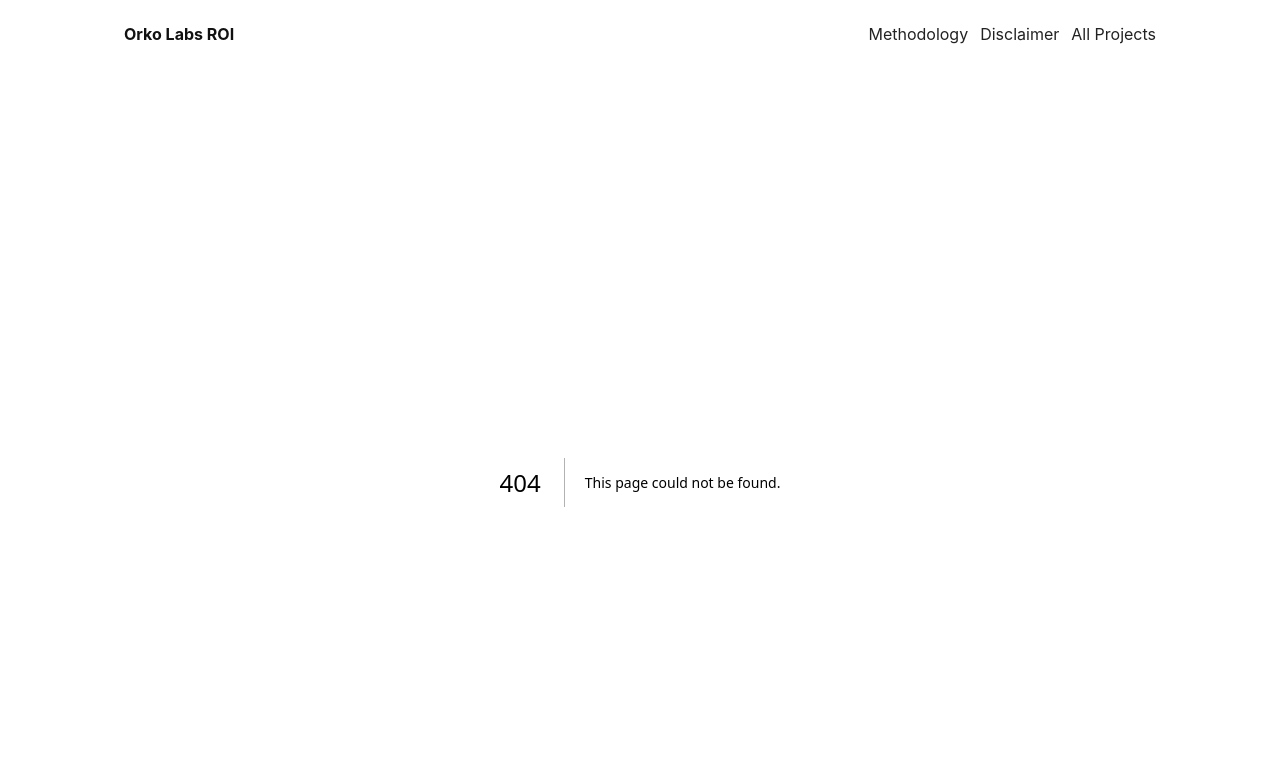
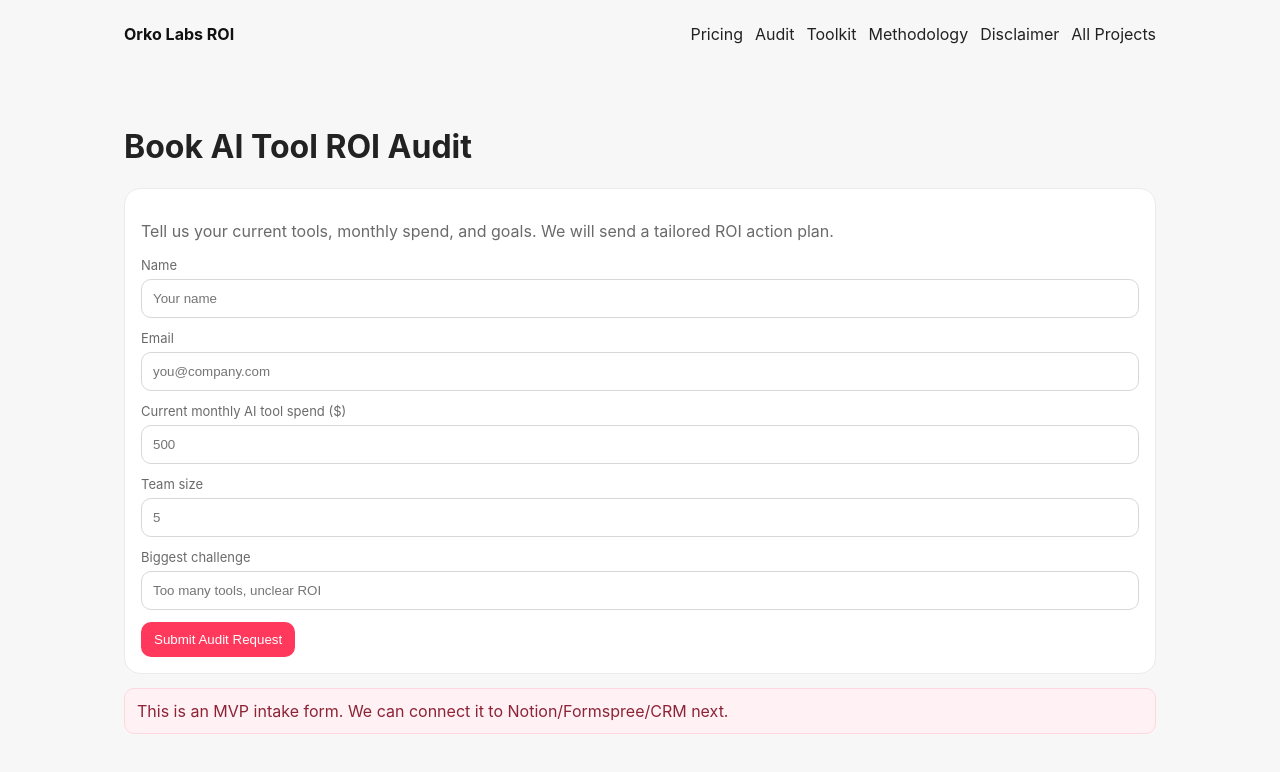
Before and after one commit to ankurvsoni/ai-tool-roi-calculators, a Next.js app: page /audit in a window 1280 px wide. Before the commit this address had no page. Shown: the top 772 px of the page. Built offline with nearby package versions, Linux system fonts and the light colour scheme.

Commit message:
Add non-affiliate monetization flow: pricing, audit intake, toolkit pages and CTAs

```diff
--- /dev/null
+++ b/app/audit/page.js
@@ -0,0 +1,11 @@
+export default function Audit(){
+  return <main className="wrap"><h1>Book AI Tool ROI Audit</h1><div className="box"><p className="muted">Tell us your current tools, monthly spend, and goals. We will send a tailored ROI action plan.</p>
+  <form>
+    <label>Name</label><input placeholder="Your name" />
+    <label>Email</label><input placeholder="you@company.com" />
+    <label>Current monthly AI tool spend ($)</label><input type="number" placeholder="500" />
+    <label>Team size</label><input type="number" placeholder="5" />
+    <label>Biggest challenge</label><input placeholder="Too many tools, unclear ROI" />
+    <button className="btn" type="button">Submit Audit Request</button>
+  </form></div><div className="notice">This is an MVP intake form. We can connect it to Notion/Formspree/CRM next.</div></main>
+}
--- /dev/null
+++ b/app/contact/page.js
@@ -0,0 +1,3 @@
+export default function Contact(){
+  return <main className="wrap"><h1>Contact</h1><div className="box"><p>Email: hello@orkolabs.com</p><p className="muted">For audits, partnerships, and custom ROI workflows.</p></div></main>
+}
--- a/app/layout.js
+++ b/app/layout.js
@@ -13,6 +13,9 @@ export default function RootLayout({ children }) {
         <div className="wrap nav">
           <Link href="/" className="brand">Orko Labs ROI</Link>
           <div style={{display:'flex',gap:12,flexWrap:'wrap'}}>
+            <Link href="/pricing">Pricing</Link>
+            <Link href="/audit">Audit</Link>
+            <Link href="/toolkit">Toolkit</Link>
             <Link href="/methodology">Methodology</Link>
             <Link href="/disclaimer">Disclaimer</Link>
             <a href="https://www.orkolabs.com">All Projects</a>
--- a/app/page.js
+++ b/app/page.js
@@ -8,6 +8,11 @@ export default function Home() {
       <h1>AI Tool Cost & ROI Calculators</h1>
       <p className="muted">Estimate monthly savings, ROI percentage, payback period, and break-even output for common AI software decisions.</p>
       <div className="notice" style={{margin:'12px 0 16px'}}>Tip: start with your current workflow numbers, then run conservative/base/aggressive scenarios.</div>
+      <div style={{display:'flex',gap:10,flexWrap:'wrap',marginBottom:14}}>
+        <Link className="btn" href="/pricing">See Pricing</Link>
+        <Link className="btn" href="/audit">Book ROI Audit</Link>
+        <Link className="btn" href="/toolkit">Buy ROI Toolkit</Link>
+      </div>
       <div className="grid">
         {calculators.map(c => (
           <Link key={c.slug} href={`/calculators/${c.slug}`} className="card">
--- /dev/null
+++ b/app/toolkit/page.js
@@ -0,0 +1,3 @@
+export default function Toolkit(){
+  return <main className="wrap"><h1>AI ROI Toolkit</h1><div className="box"><p className="muted">Includes ROI spreadsheet, assumptions library, stakeholder pitch deck, and 14-day pilot checklist.</p><ul><li>Spreadsheet template (editable)</li><li>Role-based ROI presets</li><li>Decision memo template</li><li>Pilot scoring sheet</li></ul><button className="btn" type="button">Buy Toolkit ($29)</button></div><div className="notice">Checkout wiring placeholder. Next step: Stripe payment link integration.</div></main>
+}
```
Also changed, not shown: app/calculators/[slug]/CalculatorClient.js (+8 -2 lines), app/pricing/page.js (added, +9 -0 lines).
